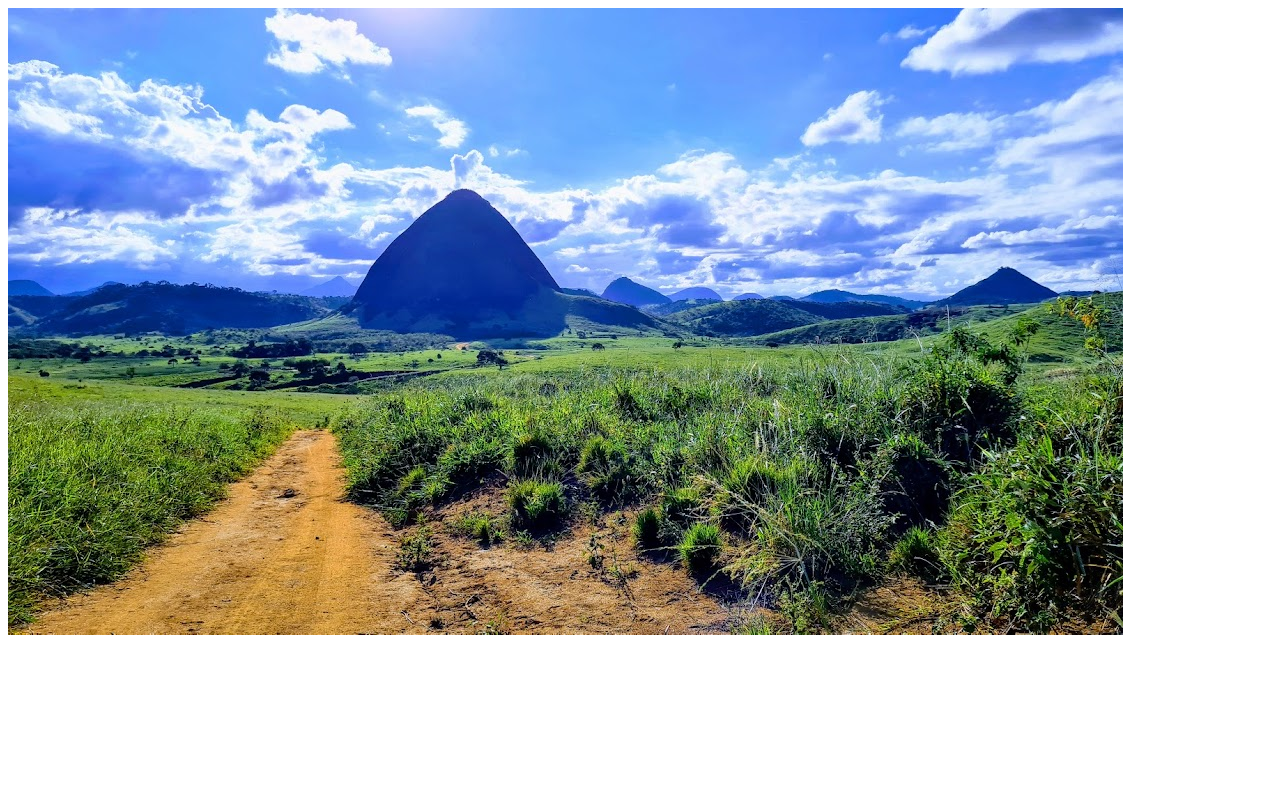
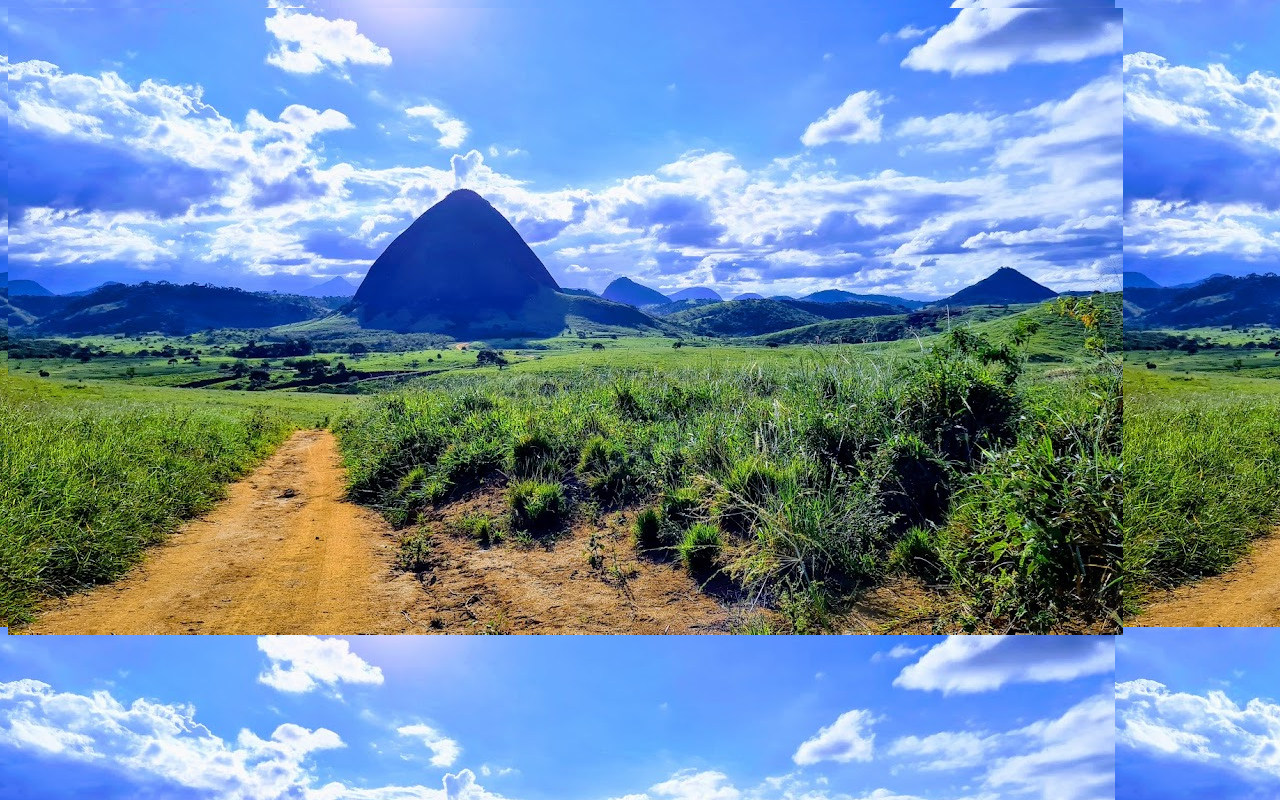
Before and after one commit to eugeniogz/wingene, a plain HTML site: page docs/index.html in a window 1280 px wide. Drawn offline with Linux system fonts and the light colour scheme.

Commit message:
Update index.html

```diff
--- a/docs/index.html
+++ b/docs/index.html
@@ -1 +1,8 @@
-<html><img src='20210508_153008-EFFECTS.jpg'/></html>
+<html>
+<style>
+body {
+    background-image: url('20210508_153008-EFFECTS.jpg');
+    color: #FFFFFF;
+}
+</style>
+<img src='20210508_153008-EFFECTS.jpg'/></html>
```
